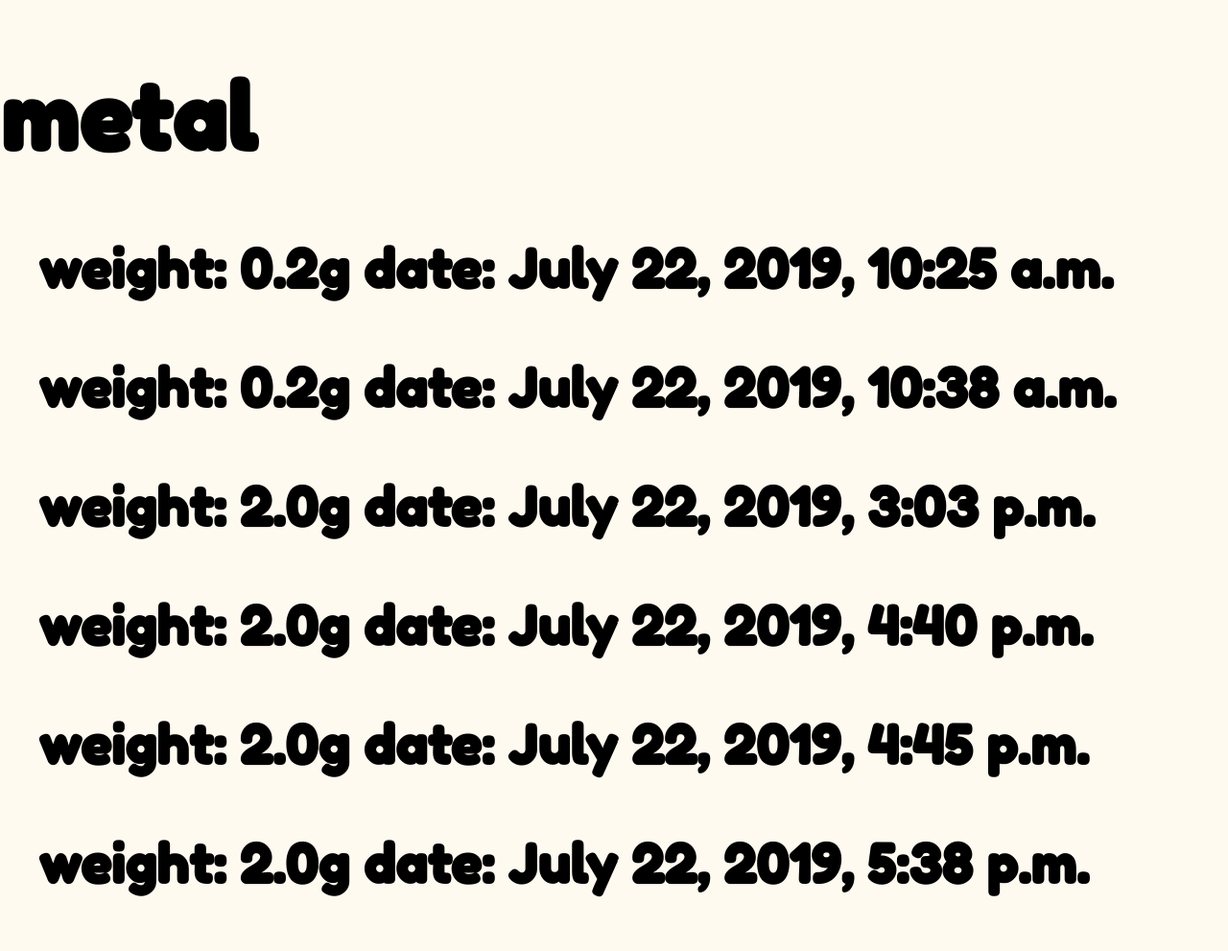
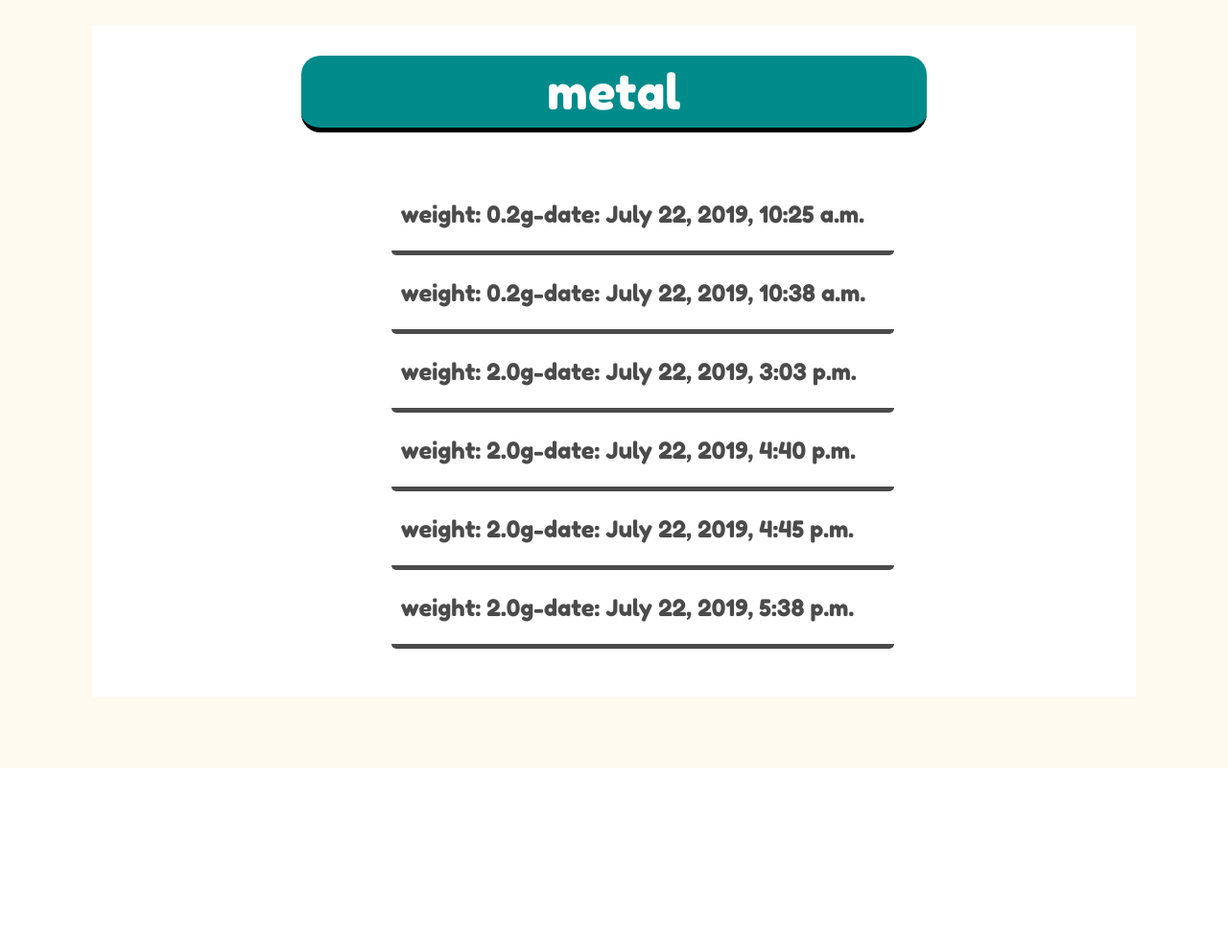
Before and after one commit to chabdullah/SmartBin, a Django app: page /history/1/ in a window 1280 px wide. Shown: the whole page at 96% size. After the commit the page ends 800 px from the top, so only its background shows below. Run offline with Django 3.2, Linux system fonts and the light colour scheme; data comes from the database, SQL or seed files in the repository.

Commit message:
Modificato Style.CSS per una struttura iniziale

```diff
--- a/history/static/history/style.css
+++ b/history/static/history/style.css
@@ -85,6 +85,64 @@ a:hover {
     width: 30%;
 }
 
+
+.flexTable{
+    display: flex;
+    width: 85%;
+    margin-top: 2%;
+    margin-left: auto;
+    margin-right: auto;
+    flex-direction: column;
+    align-items: center;
+    background-color: white;
+}
+
+
+.materialTitle{
+    background-color: darkcyan;
+    width: 60%;
+    margin-top: 3%;
+    border-radius: 20px;
+    border-bottom: 5px solid black;
+    text-align: center;
+    line-height: 75px;
+    font-size: 50px;
+    color: white;
+}
+
+
+.flexTableItem {
+    display: flex;
+    background-color: white;
+    width: 100%;
+    opacity: 0.7;
+    border-radius: 5px;
+    margin-bottom: 2px;
+    padding-left: 10px;
+    padding-right: 10px;
+    border-bottom: 5px solid black;
+    text-align: center;
+    line-height: 75px;
+    font-size: 24px;
+}
+
+
+.flexTableItem:hover {
+    background-color: darkcyan;
+    opacity: 1;
+    color: whitesmoke;
+    animation-name: item_animation;
+    animation-duration: 1s;
+}
+
+
+@keyframes item_animation {
+  0%   {background-color:white;}
+  25%   {background-color:darkcyan;}
+  100% {background-color:darkcyan;}
+}
+
+
 @media all and (min-width: 780px) {
     a {
         width: 20vw;
--- a/history/templates/history/detail.html
+++ b/history/templates/history/detail.html
@@ -12,7 +12,13 @@
         Metal Binladen
     </title>
 </head>
-<h1>{{ material.material }}</h1>
+
+
+<body>
+    <div class="flexTable">
+        <div class="materialTitle">
+            {{ material.material }}
+        </div>
 
 {% if error_message %}
     <p><strong>{{ error_message }}</strong></p>
@@ -22,10 +28,11 @@
 {% if trash_list %}
     <ul>
     {% for trash in trash_list %}
-        <h3>
-            weight: {{trash.weight}}g
-            date: {{trash.thrown_date}}
-        </h3>
+        <div class="flexTableItem">
+            <div>weight: {{trash.weight}}g</div>
+            <div>-</div>
+            <div>date: {{trash.thrown_date}}</div>
+        </div>
     {% endfor %}
     </ul>
 {% else %}
```
